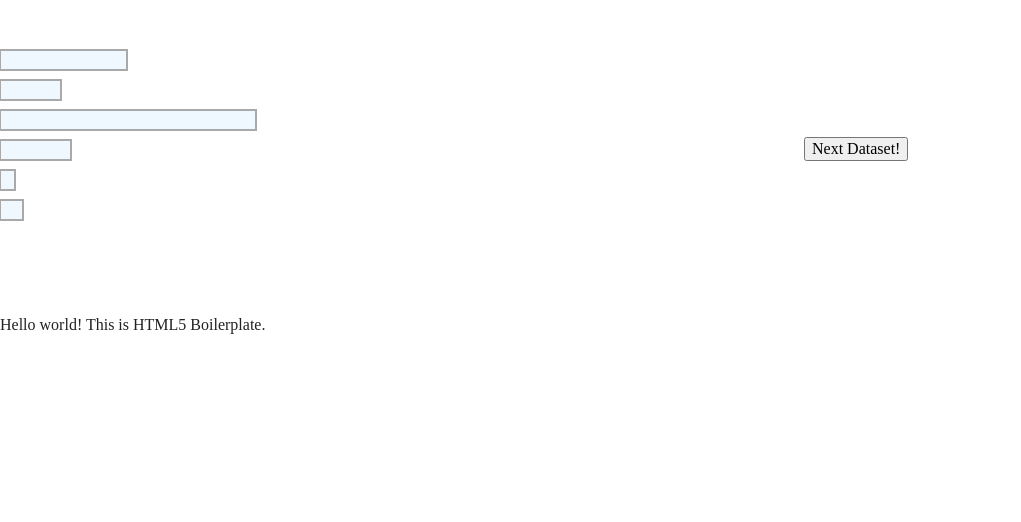
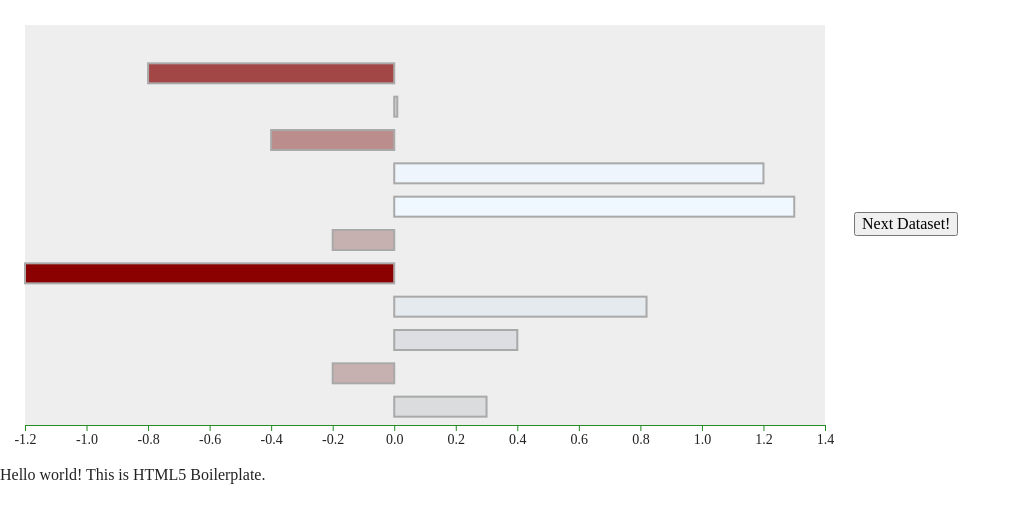
Before and after one commit to JingHuangSu1996/D3-Practice, a website built with Parcel: page index.html in a window 1280 px wide. Shown: the whole page, without its empty margins (0-1021 px from the left). Built offline with nearby package versions, Linux system fonts and the light colour scheme.

Commit message:
feature: d3 colorScale

```diff
--- a/index.html
+++ b/index.html
@@ -13,6 +13,16 @@
         fill: lightgray;
         stroke: darkgray;
         stroke-width: 2px;
+      }
+
+      .axis path,
+      .axis line {
+        stroke: ForestGreen;
+        stroke-width: 1px;
+      }
+      .axis text {
+        font-family: serif;
+        font-size: 14px;
       }
     </style>
 
@@ -32,16 +42,7 @@
   </head>
 
   <body>
-    <svg height="300" width="800">
-      <rect
-        id="bar1"
-        class="bars"
-        x="0"
-        y="10"
-        height="10"
-        width="50"
-      ></rect>
-    </svg>
+    <svg></svg>
     <button id="next">Next Dataset!</button>
 
     <!-- Add your site or application content here -->
--- a/js/main.js
+++ b/js/main.js
@@ -1,58 +1,103 @@
 const d3 = require('d3');
-const DEFAULT_DATA = [127, 61, 256, 71, 15, 23];
+const DEFAULT_DATA = [
+  0.3,
+  -0.8,
+  0.01,
+  -0.4,
+  1.2,
+  1.3,
+  -0.2,
+  -1.2,
+  0.82,
+  0.4,
+  -0.2,
+  0.3,
+];
 
 var result;
 
+const HEIGHT = 400;
+const WIDTH = 800;
+const PADDING = 25;
+
+/**
+ * Axes
+ *
+ * Drawing Axes and legends is critical for data visualization
+ * All of our examples, with the exception of the labelled bar
+ * charts didn't really tell us about the abs values of the data
+ * However Drawing axes well can be a lot of work. Fortunately
+ * D3 has extnesive support for axes
+ *
+ *
+ * this worked, we create a new axes by calling d3.axisBottom()
+ *
+ * ant tell it its value range by passing the relevant scale
+ * We then append the scale to the svg with this call
+ * `svg.append('g').call(xAxis)`, Now we can see that it
+ * overlaps with our bar charts and that some of the number are cloase to the
+ * edge of svg, To fix this we have to style the chart and add some margin
+ *
+ */
 let execute = (myData = DEFAULT_DATA) => {
-  let svg = d3.select('svg');
-  // binding data using d3
-  let bars = svg.selectAll('.bars').data(myData);
+  const svg = d3
+    .select('svg')
+    .attr('width', WIDTH + 2 * PADDING)
+    .attr('height', HEIGHT + 2 * PADDING);
+  svg
+    .append('rect')
+    .attr('width', WIDTH)
+    .attr('height', HEIGHT)
+    .attr('transform', `translate(${PADDING}, ${PADDING})`)
+    .style('stroke', 'none')
+    .style('fill', '#eeeeee');
 
-  // how do we handle new elements?
-  // we start with transparent gray bars of width 0
-  let newBars = bars
+  let spacing = HEIGHT / myData.length;
+
+  let min = d3.min(myData);
+  let max = d3.max(myData);
+
+  let xScale = d3
+    .scaleLinear()
+    .domain([min, max])
+    .range([0, 800])
+    .nice();
+
+  let colorScale = d3
+    .scaleLinear()
+    .domain([min, 0, max])
+    .range(['darkred', 'lightgray', 'aliceblue']);
+
+  // create a new axis that has the ticks and labels on the bottom
+  let xAxis = d3.axisBottom();
+
+  // assign the scale to the axis
+  xAxis.scale(xScale);
+
+  svg
+    .selectAll('rect')
+    .data(myData)
     .enter()
     .append('rect')
-    .attr('x', 0)
-    .attr('y', (_, i) => i * 30 + 50)
-    .attr('width', 0)
+    .attr('transform', `translate(${PADDING}, ${PADDING})`)
+    .attr('x', d => xScale(Math.min(0, d))) // start at d if d is negative, else start at 0
+    .attr('y', (_, i) => i * spacing + 5)
+    .attr('width', d => {
+      console.log(xScale(d), xScale(0));
+      return Math.abs(xScale(d) - xScale(0));
+    })
     .attr('height', 20)
-    .style('opacity', 0)
-    .classed('bars', true);
+    .style('fill', d => colorScale(d));
 
-  // how do we handle things that are removed?
-  // we increase opacity
-  bars
-    .exit()
-    .style('opacity', 1)
-    .transition()
-    .duration(3000)
-    .style('opacity', 0)
-    .remove();
-
-  console.log(newBars, bars);
-
-  // we merge the new bars with existing one
-  bars = newBars.merge(bars);
-
-  console.log('----> after', bars);
-
-  // how do we handle updates?
-  // we transition towards a blue opaque bar with a data driven width
-  bars
-    .transition()
-    .duration(3000)
-    .attr('x', 0)
-    .attr('y', (_, i) => i * 30 + 50)
-    .attr('width', d => d)
-    .attr('height', 20)
-    .style('fill', 'aliceblue')
-    .style('opacity', 1);
+  svg
+    .append('g')
+    .classed('axis', true)
+    .attr(
+      'transform',
+      `translate(${PADDING}, ${HEIGHT + PADDING})`
+    )
+    .call(xAxis);
 };
-
-d3.select('#next').on('click', () =>
-  execute([500, 100, 120])
-);
 
 execute();
 
```
